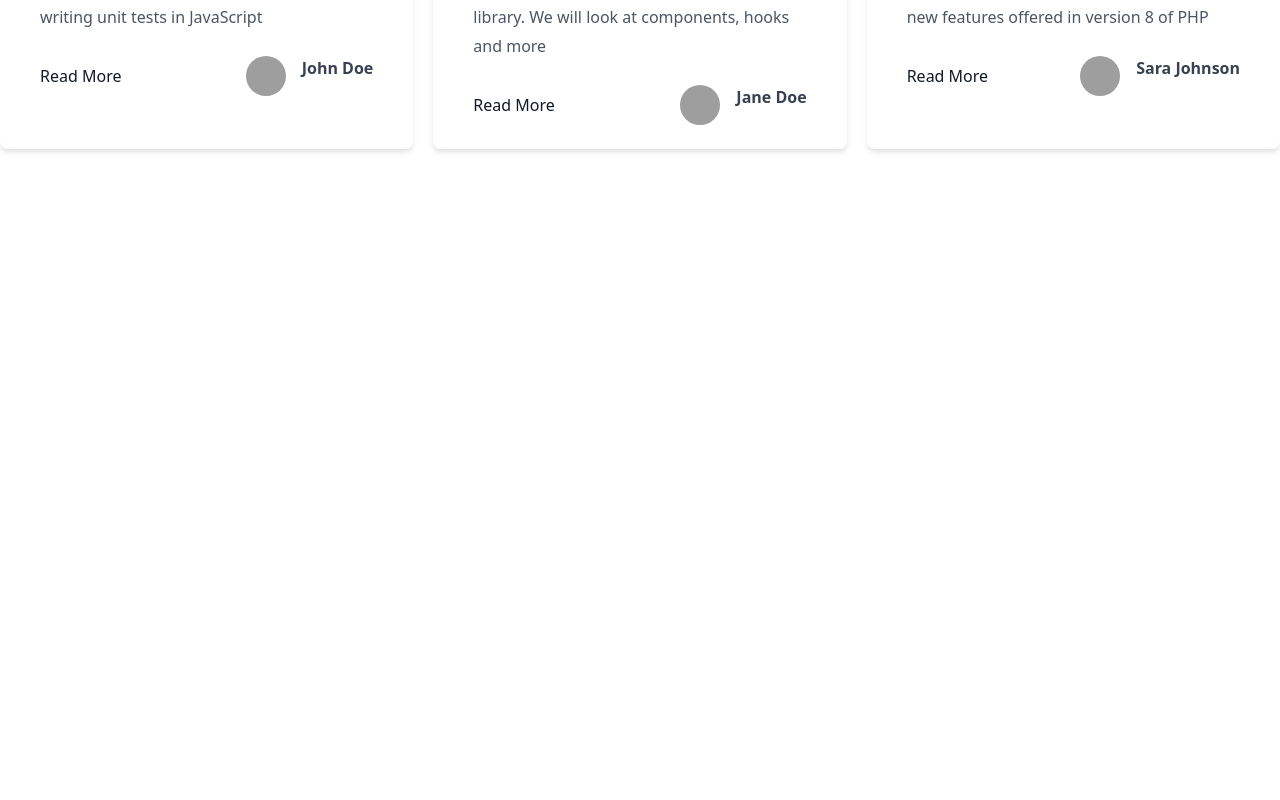
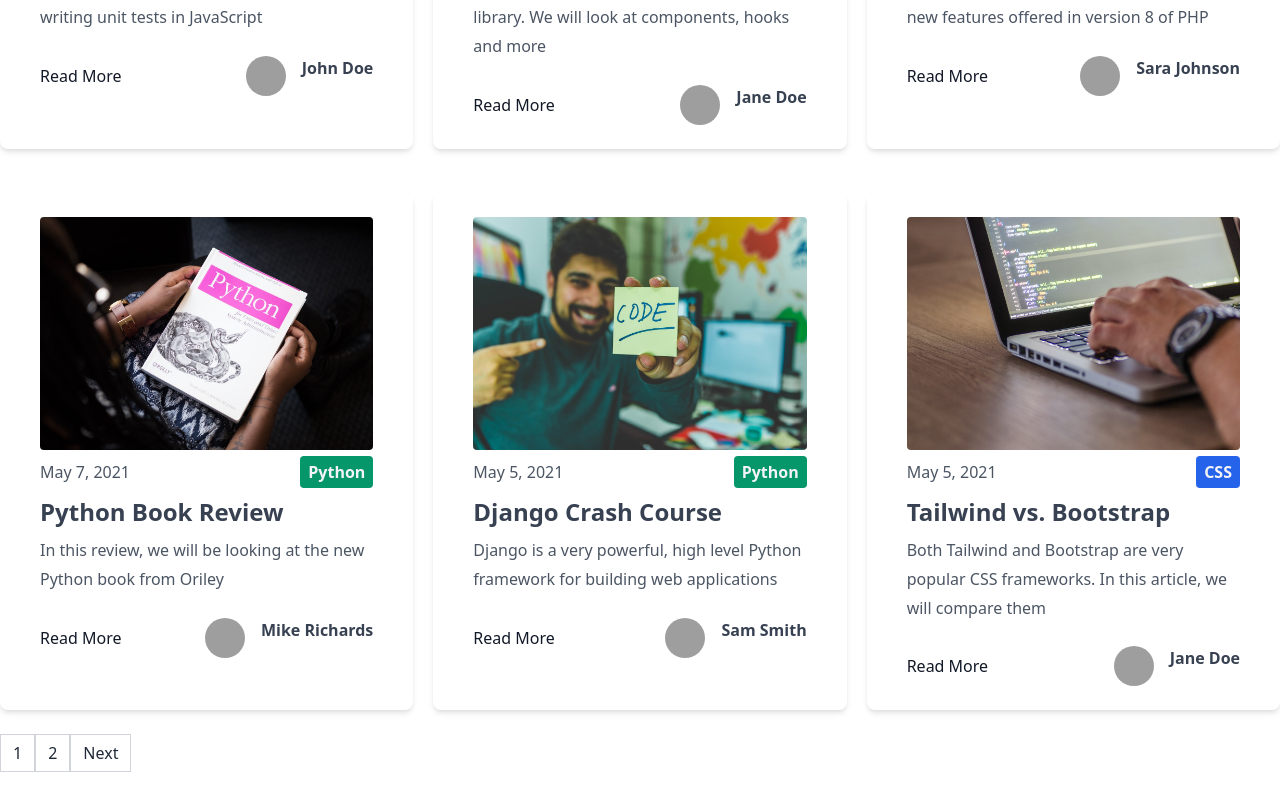
Before and after one commit to subhamBharadwaz/devspace-blog, a Next.js app: page /blog/page/1 in a window 1280 px wide. Shown: the part 593-1393 px from the top of the page. Before the commit the page ends 800 px from the top, so only its background shows below. Built offline with nearby package versions, Linux system fonts and the light colour scheme; grey boxes are pictures that could not be loaded.

Commit message:
pagination inks component

```diff
--- /dev/null
+++ b/components/Pagination.js
@@ -0,0 +1,40 @@
+import Link from "next/link";
+
+export default function Pagination({ currentPage, numPages }) {
+  const isFirst = currentPage === 1;
+  const isLast = currentPage === numPages;
+  const prevPage = `/blog/page/${currentPage - 1}`;
+  const nextPage = `/blog/page/${currentPage + 1}`;
+
+  if (numPages === 1) return <></>;
+
+  return (
+    <div className="mt-6">
+      <ul className="flex pl-0 list-none my-2">
+        {!isFirst && (
+          <Link href={prevPage}>
+            <li className="relative block py-2 px-3 leading-tight bg-white border border-gray-300 text-gray-800 mr-l hover:bg-gray-200 cursor-pointer">
+              Previous
+            </li>
+          </Link>
+        )}
+
+        {Array.from({ length: numPages }, (_, i) => (
+          <Link href={`/blog/page/${i + 1}`}>
+            <li className="relative block py-2 px-3 leading-tight bg-white border border-gray-300 text-gray-800 mr-l hover:bg-gray-200 cursor-pointer">
+              {i + 1}
+            </li>
+          </Link>
+        ))}
+
+        {!isLast && (
+          <Link href={nextPage}>
+            <li className="relative block py-2 px-3 leading-tight bg-white border border-gray-300 text-gray-800 mr-l hover:bg-gray-200 cursor-pointer">
+              Next
+            </li>
+          </Link>
+        )}
+      </ul>
+    </div>
+  );
+}
--- a/config/index.js
+++ b/config/index.js
@@ -1 +1 @@
-export const POSTS_PER_PAGE = 3;
+export const POSTS_PER_PAGE = 6;
--- a/pages/blog/page/[page_index].js
+++ b/pages/blog/page/[page_index].js
@@ -2,7 +2,8 @@
 import path from "path";
 import Layout from "../../../components/Layout";
 import Post from "../../../components/Post";
-import Link from "next/link";
+import Pagination from "../../../components/Pagination";
+
 import matter from "gray-matter";
 import { sortByDate } from "../../../utils";
 import { POSTS_PER_PAGE } from "../../../config";
@@ -17,6 +18,8 @@
           <Post key={index} post={post} />
         ))}
       </div>
+
+      <Pagination currentPage={currentPage} numPages={numPages} />
     </Layout>
   );
 }
```
